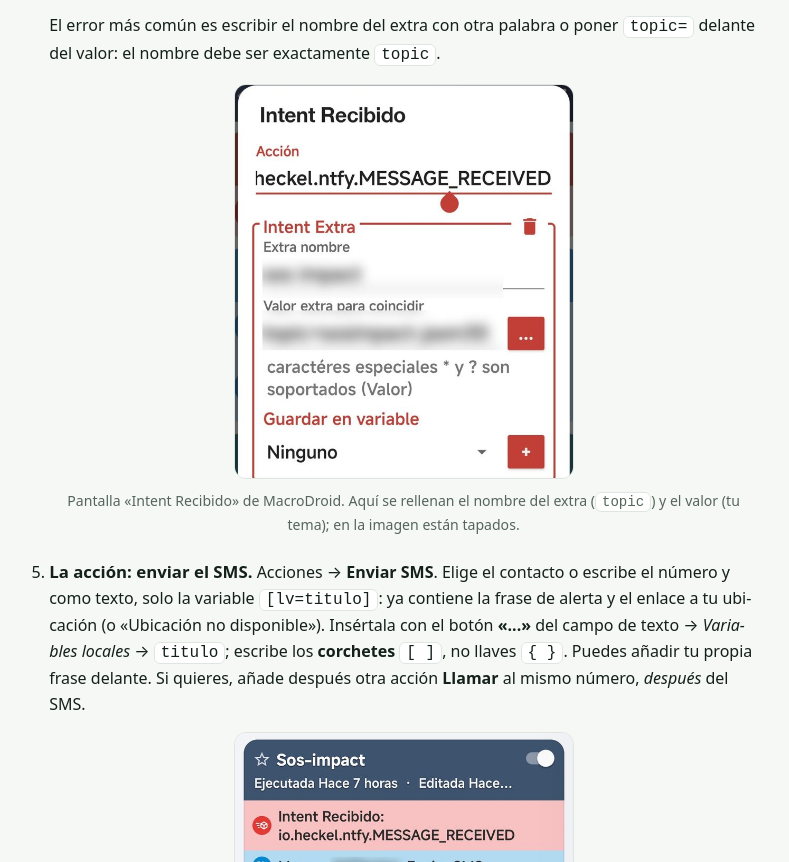
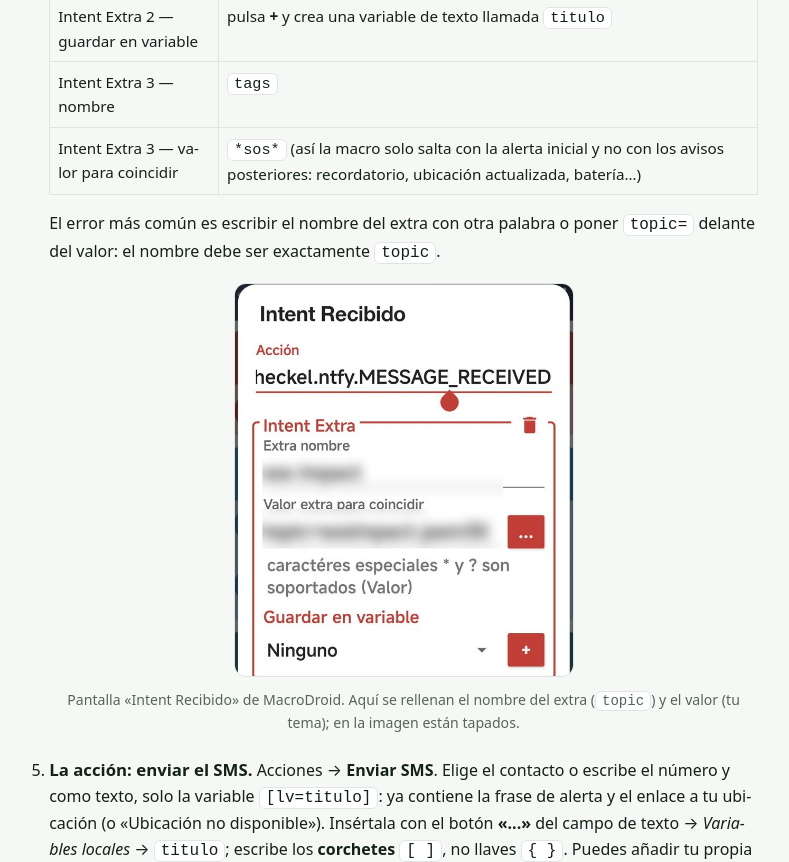
Before and after one commit to Super-IA/Sos-Impact, a plain HTML site: page sms.html in a window 1280 px wide. Shown: the part 2137-2999 px from the top of the page, without its empty margins (246-1035 px from the left). Drawn offline with Linux system fonts and the light colour scheme.

Commit message:
Add files via upload

```diff
--- a/sms.html
+++ b/sms.html
@@ -29,7 +29,8 @@
 <tr><td>Intent Extra 1 — valor para coincidir</td><td>solo tu tema, p. ej. <code>sosimpact-abc123</code> (sin «topic=» ni espacios)</td></tr>
 <tr><td>Intent Extra 2 — nombre</td><td><code>title</code></td></tr>
 <tr><td>Intent Extra 2 — valor para coincidir</td><td><code>*</code></td></tr>
-<tr><td>Intent Extra 2 — guardar en variable</td><td>pulsa <strong>+</strong> y crea una variable de texto llamada <code>titulo</code></td></tr></table></div>
+<tr><td>Intent Extra 2 — guardar en variable</td><td>pulsa <strong>+</strong> y crea una variable de texto llamada <code>titulo</code></td></tr><tr><td>Intent Extra 3 — nombre</td><td><code>tags</code></td></tr>
+<tr><td>Intent Extra 3 — valor para coincidir</td><td><code>*sos*</code> (así la macro solo salta con la alerta inicial y no con los avisos posteriores: recordatorio, ubicación actualizada, batería…)</td></tr></table></div>
 <p>El error más común es escribir el nombre del extra con otra palabra o poner <code>topic=</code> delante del valor: el nombre debe ser exactamente <code>topic</code>.</p>
 <figure><img src="img/intent-extra.jpg" alt="Pantalla Intent Recibido de MacroDroid con la acción y un Intent Extra" loading="lazy"><figcaption>Pantalla «Intent Recibido» de MacroDroid. Aquí se rellenan el nombre del extra (<code>topic</code>) y el valor (tu tema); en la imagen están tapados.</figcaption></figure></li>
 
```
Also changed, not shown: 1 other file.
